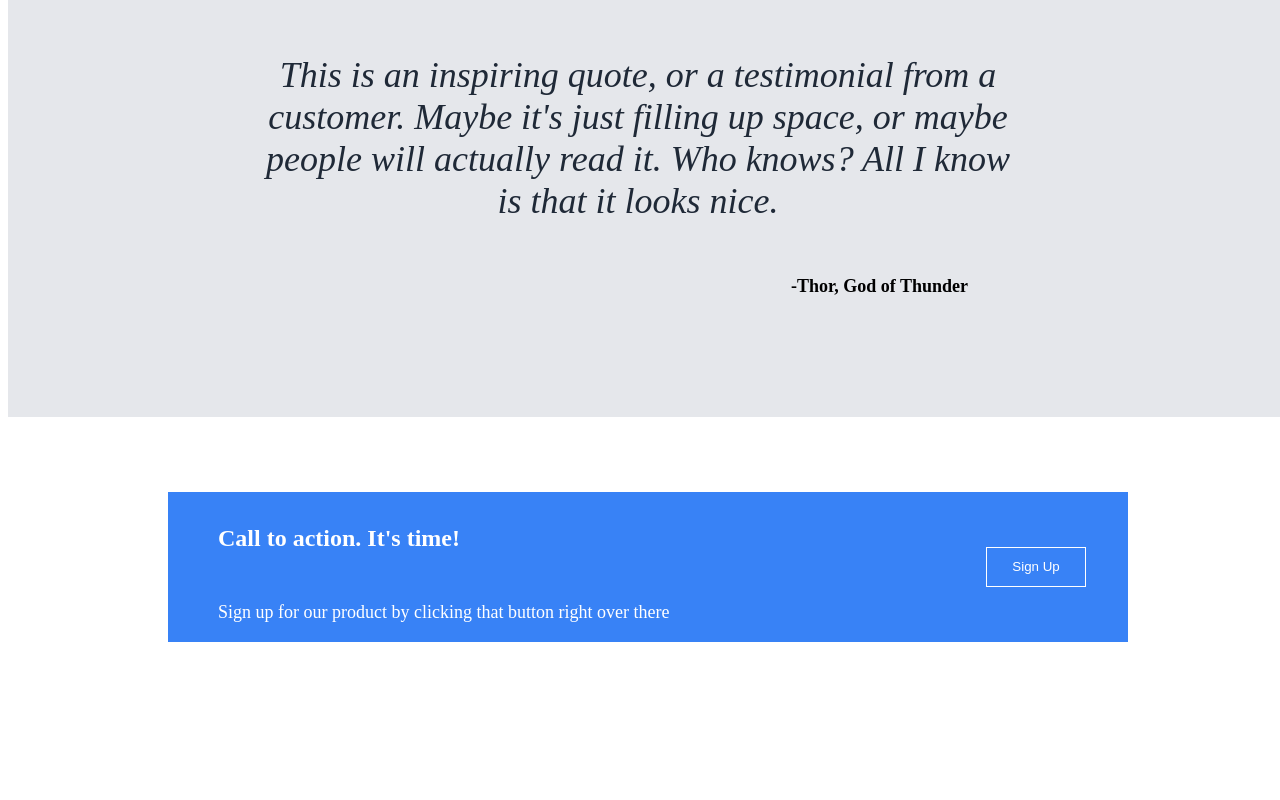
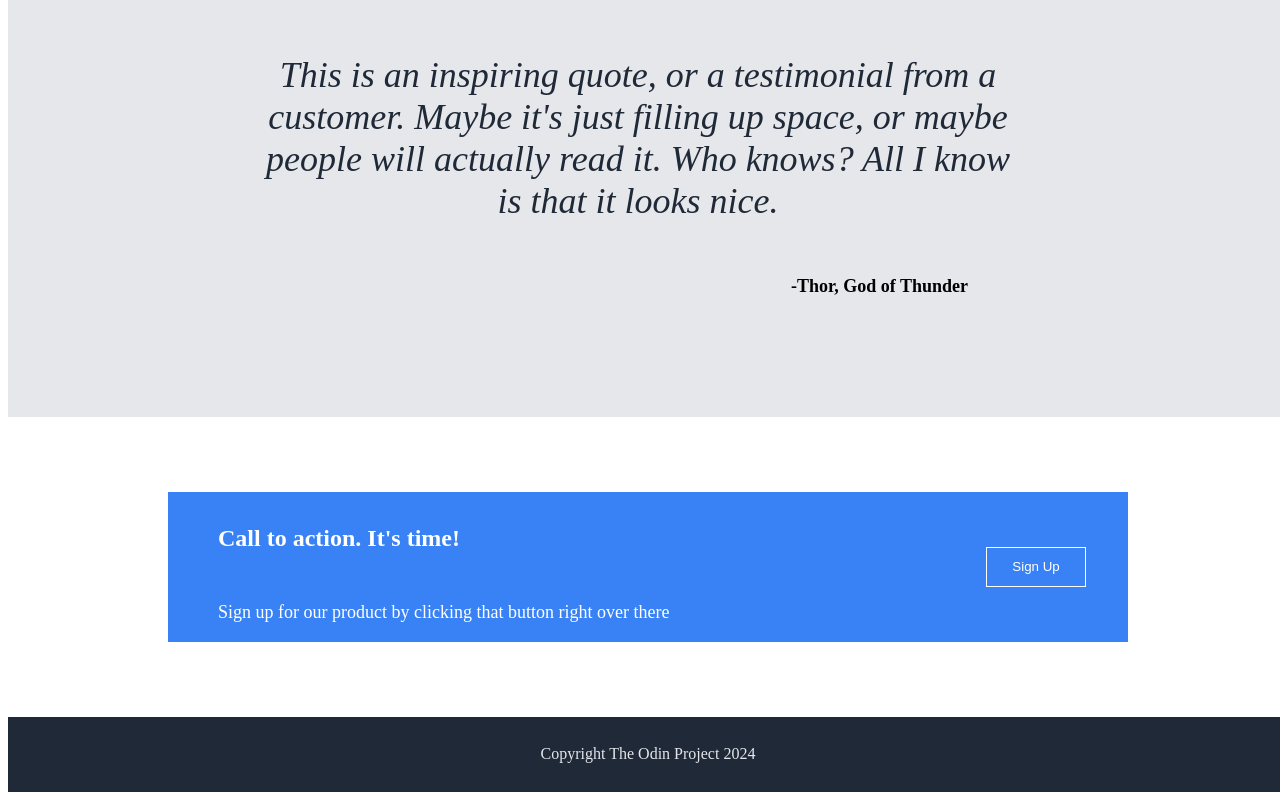
Before and after one commit to CthulhuIsRight/landing-page, a plain HTML site: page index.html in a window 1280 px wide. Shown: the part 1323-2123 px from the top of the page. Before the commit the page ends 2048 px from the top, so only its background shows below. Drawn offline with Linux system fonts and the light colour scheme.

Commit message:
Finished footer

```diff
--- a/index.html
+++ b/index.html
@@ -71,5 +71,8 @@
                 </div>
             </div>
         </div>
+        <div class="footer">
+            Copyright The Odin Project 2024
+        </div>
     </body>
 </html>
--- a/styles.css
+++ b/styles.css
@@ -200,3 +200,12 @@ h4{
     border: 1px solid #FFFFFF;
     border-radius: 10px white;
 }
+
+.footer{
+    display:flex;
+    justify-content: center;
+    align-items: center;
+    background-color: #1f2937;
+    color: #E5E7EB;
+    height: 75px;
+}
```
